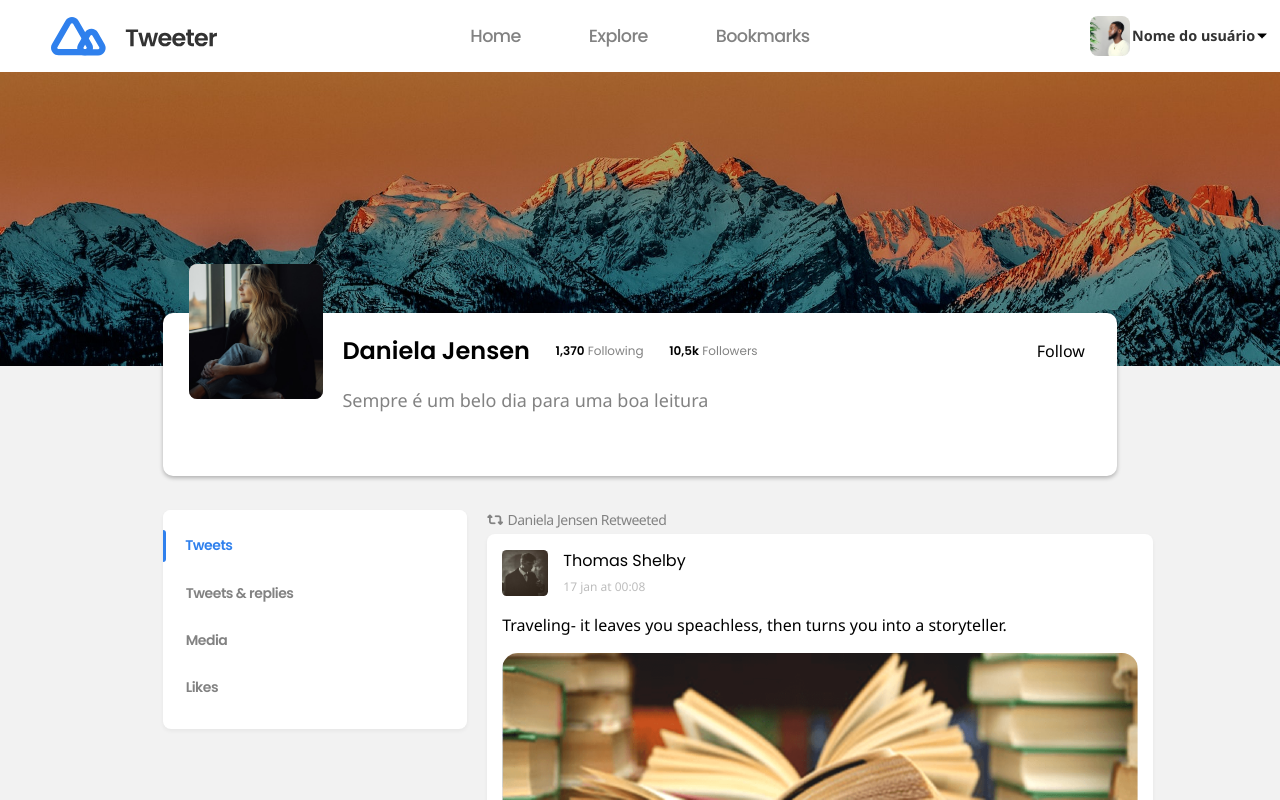
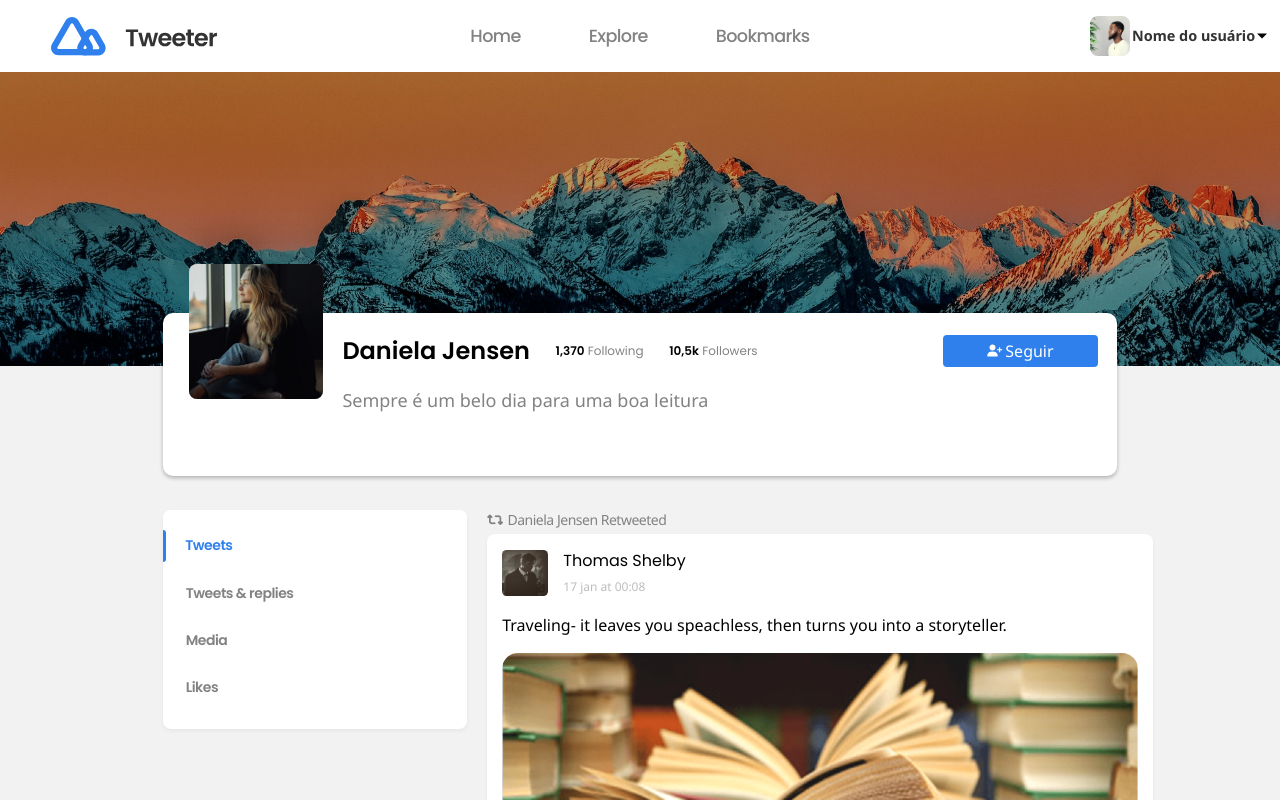
Before and after one commit to Sintese-Jr/twitter-clone-frontend, a React (Create React App) app in the folder projetotreinee/: page /perfil in a window 1280 px wide. Shown: the top 800 px of the page. Built offline with nearby package versions, Linux system fonts and the light colour scheme.

Commit message:
Adicionada interatividade no botao do perfil

```diff
--- a/projetotreinee/src/components/CardPerfil/UserDisplayComponents/InfoBar.js
+++ b/projetotreinee/src/components/CardPerfil/UserDisplayComponents/InfoBar.js
@@ -1,9 +1,14 @@
-import React from "react";
+import React, { useState } from "react";
 import "../../../styles/cardperfil.css"
 import BotaoAzul from "../../utilities/BotaoAzul";
 
 export default function InfoBar(props) {
+    const [seguiu, setSeguiu] = useState(false);
 
+    function handleClick() {
+        if(seguiu)setSeguiu(false);
+        else setSeguiu(true);
+    }
     return (
         <div className="infobar">
             <div className="pessoalinfo">
@@ -11,7 +16,10 @@ export default function InfoBar(props) {
                 <p className="followinguser"><span>{props.followingnomeuser}</span> Following</p>
                 <p className="followersuser"><span>{props.followersuser}</span> Followers</p>
             </div>
-            <BotaoAzul texto="Follow" icone="fa-solid fa-user-plus"/>
+            <div onClick={handleClick} className="botao-azul">
+                {seguiu === false && <BotaoAzul texto="Seguir" icone="fa-solid fa-user-plus" />}
+                {seguiu === true && <BotaoAzul texto="Seguindo"  />}
+            </div>
         </div>
     );
 }
--- a/projetotreinee/src/components/utilities/BotaoAzul.js
+++ b/projetotreinee/src/components/utilities/BotaoAzul.js
@@ -3,7 +3,7 @@ import "../../styles/botaoAzul.css"
 
 export default function BotaoAzul(props) {
     return (
-        <div className="botao-retweet">
+        <div className="botao-azul">
             <i className={props.icone}></i>
             <p className="texto-botao-retweet">{props.texto}</p>
         </div>
--- a/projetotreinee/src/styles/botaoAzul.css
+++ b/projetotreinee/src/styles/botaoAzul.css
@@ -20,6 +20,7 @@
     justify-content: center;
     border-radius: 4px;
     cursor: pointer;
+    color: white;
 }
 
 .fa-user-plus {
```
Also changed, not shown: projetotreinee/src/styles/cardperfil.css (line endings or trailing spaces).
